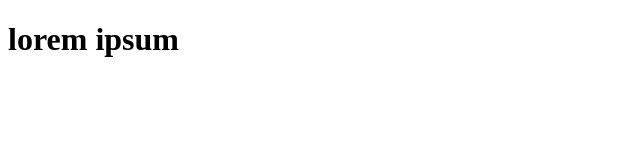
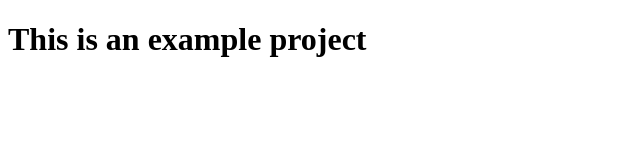
Before and after one commit to eukhina/first-project, a plain HTML site: page index.html in a window 1280 px wide. Shown: the whole page, without its empty margins (0-640 px from the left). Drawn offline with Linux system fonts and the light colour scheme.

Commit message:
add index file

```diff
--- a/index.html
+++ b/index.html
@@ -8,6 +8,6 @@
   </head>
 
   <body>
-    <h1>lorem ipsum</h1>
+    <h1>This is an example project</h1>
   </body>
 </html>
```
